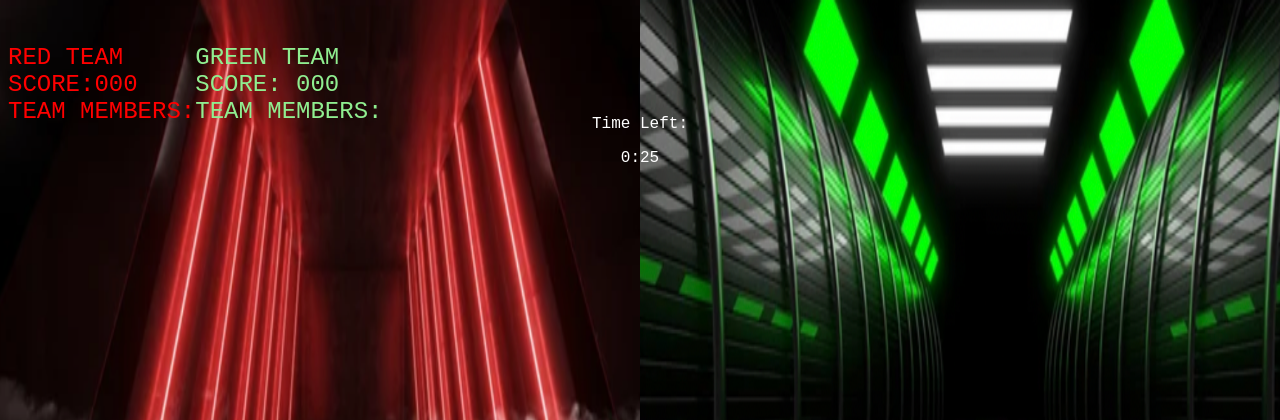
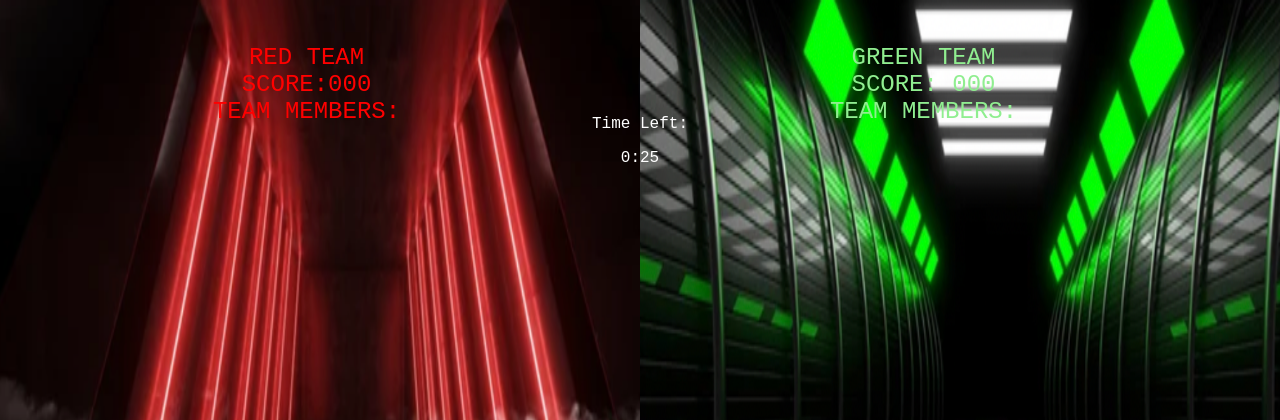
Before and after one commit to gaberay2022/Software-Engineer-Project, a Flask app: page /GamePlayScreen in a window 1280 px wide. Shown: the top 420 px of the page. Run offline with Flask 2, Linux system fonts and the light colour scheme; data that the repository does not hold is empty; some libraries are stand-ins or nearby versions.

Commit message:
centered team information on gamePlayScreen

```diff
--- a/static/css/GamePlayScreen.css
+++ b/static/css/GamePlayScreen.css
@@ -5,11 +5,35 @@ body {
     background-repeat: no-repeat;
     background-position: left top, right top;
     background-size: 50vw 100vh, 50vw 100vh;
-  }
+}
 
-.form-wrapper{
+.red_team_text {
+    font-family:'Courier New';
+    color: red;
+    font-size: x-large;
+    align-self: flex-start;
+}
+
+.green_team_text {
+    font-family:'Courier New';
+    color: lightgreen;
+    font-size: x-large;
+}
+
+.flex-teams {
     display: flex;
-    flex-wrap: wrap;
+    align-items: center;
+    justify-content: center;
+    text-align: center;
+}
+
+.flex-child {
+flex: 1;
+margin-right: 50px;
+}
+
+.flex-child:first-child {
+margin-right: 20px;
 }
 
 .R_tableID,
@@ -18,7 +42,7 @@ body {
     margin-right: 10px;
 }
 
-.countdown-section{
+.countdown-section {
     position: absolute;
     left: 50%;
     margin-top: -50px;
--- a/templates/GamePlayScreen.html
+++ b/templates/GamePlayScreen.html
@@ -13,9 +13,15 @@
 <body>
 <h2></h2>
 
-<div class = "form-wrapper">
-<p style="font-family:'Courier New'; color: red; font-size: x-large; align-self: flex-start;">RED TEAM<br>SCORE:000<br>TEAM MEMBERS:<br>{{player[0]}}</p>
-<p style="font-family:'Courier New'; color: lightgreen; font-size: x-large;">GREEN TEAM<br>SCORE: 000<br>TEAM MEMBERS:<br>{{player[1]}}</p>
+<div class="flex-teams">
+    <div class="flex-child red-team">
+        <p class="red_team_text">RED
+            TEAM<br>SCORE:000<br>TEAM MEMBERS:<br>{{player[0]}}</p>
+    </div>
+    <div class="flex-child green-team">
+        <p class="green_team_text">GREEN TEAM<br>SCORE: 000<br>TEAM
+            MEMBERS:<br>{{player[1]}}</p>
+    </div>
 </div>
 
 <div class = "countdown-section">
```
